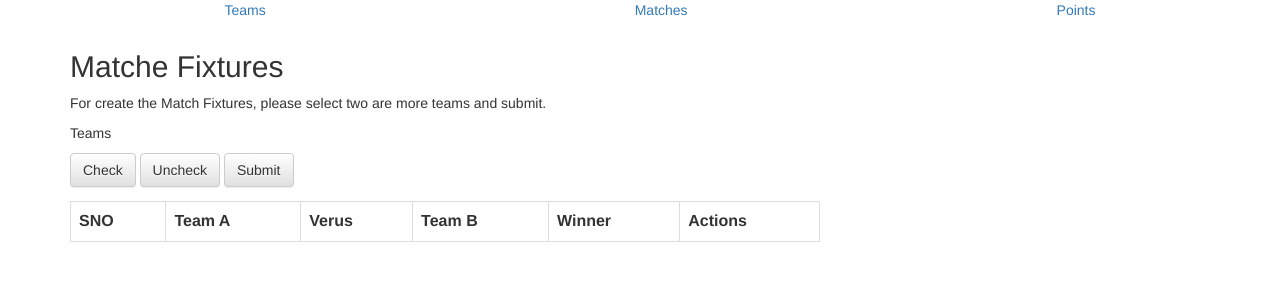
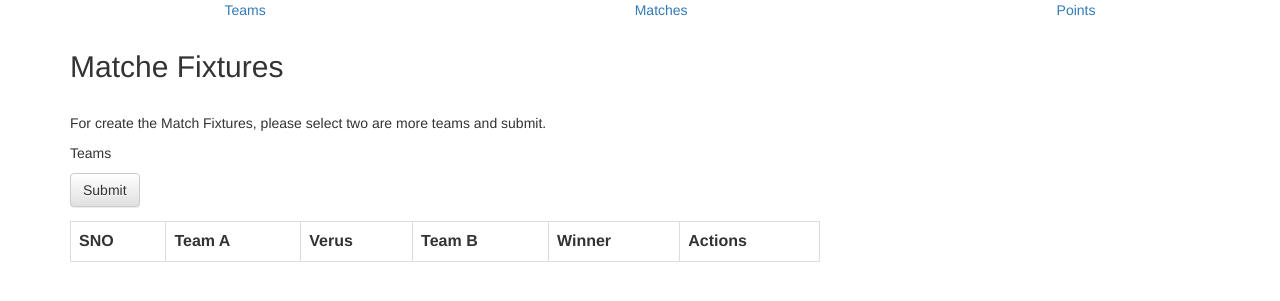
Before and after one commit to Sachin2860/Cricket, a Django app: page /matches/ in a window 1280 px wide. Shown: the top 301 px of the page. Run offline with Django 3.2, Linux system fonts and the light colour scheme; data that the repository does not hold is empty; some libraries are stand-ins or nearby versions.

Commit message:
adding some changes

```diff
--- a/cricket/main/admin.py
+++ b/cricket/main/admin.py
@@ -23,4 +23,3 @@ class PlayersAdmin(admin.ModelAdmin):
 @admin.register(Matches)
 class MatchesAdmin(admin.ModelAdmin):
     list_display = ('left_team', 'right_team', 'winner_team')
-    readonly_fields = ('left_team', 'right_team', 'winner_team')
--- a/cricket/main/templates/match_edit_form.html
+++ b/cricket/main/templates/match_edit_form.html
@@ -9,6 +9,7 @@
    			<th>VS</th>
    			<th>Team B</th>
    		<tr>
+			<br>
    		<tr>
    			<td><img src="{{ match.left_team.logo_url.url }}" width="30" height="30" alt="img">{{ match.left_team }}</td>
    			<td>VS</th>
@@ -16,13 +17,14 @@
    		<tr>
    	</table>
 
-
+<br>
     <form method="POST">{% csrf_token %}
 		{% for each in form %}
 		<div class="myradio">
 		  	{{ each.label }}{{ each }}
 		</div>
 		{% endfor %}
+		<br>
 		<a href="{% url 'main:matches' %}">
 		   <input type="button" class="btn btn-default" value="Cancel" />
 		</a>
--- a/cricket/main/templates/matches.html
+++ b/cricket/main/templates/matches.html
@@ -3,6 +3,7 @@
 
 {% block content %}
     <h2>Matche Fixtures</h2>
+<br>
     <p>For create the Match Fixtures, please select two are more teams and submit.</p>
     {% include "matches_form.html" %}
 
@@ -35,17 +36,6 @@
 
 {% endblock %}
 
-{% block script %}
-$(document).ready(function(){
-    $(".check").click(function(){
-        $("#id_teams input").prop("checked", true);
-    });
-    $(".uncheck").click(function(){
-        $("#id_teams input").prop("checked", false);
-    });
-});
-{% endblock %}
-
 {% block css %}
 	table {
 		border: 1px solid;
--- a/cricket/main/templates/matches_form.html
+++ b/cricket/main/templates/matches_form.html
@@ -4,7 +4,5 @@
 		  	{{ each.label }}{{ each }}
 		</div>
 		{% endfor %}
-        <button type="button" class="check btn btn-default">Check</button>
-        <button type="button" class="uncheck btn btn-default">Uncheck</button>
         <button type="submit" class="btn btn-default">Submit</button>
     </form>
```
Also changed, not shown: cricket/main/models.py (+0 -14 lines).
